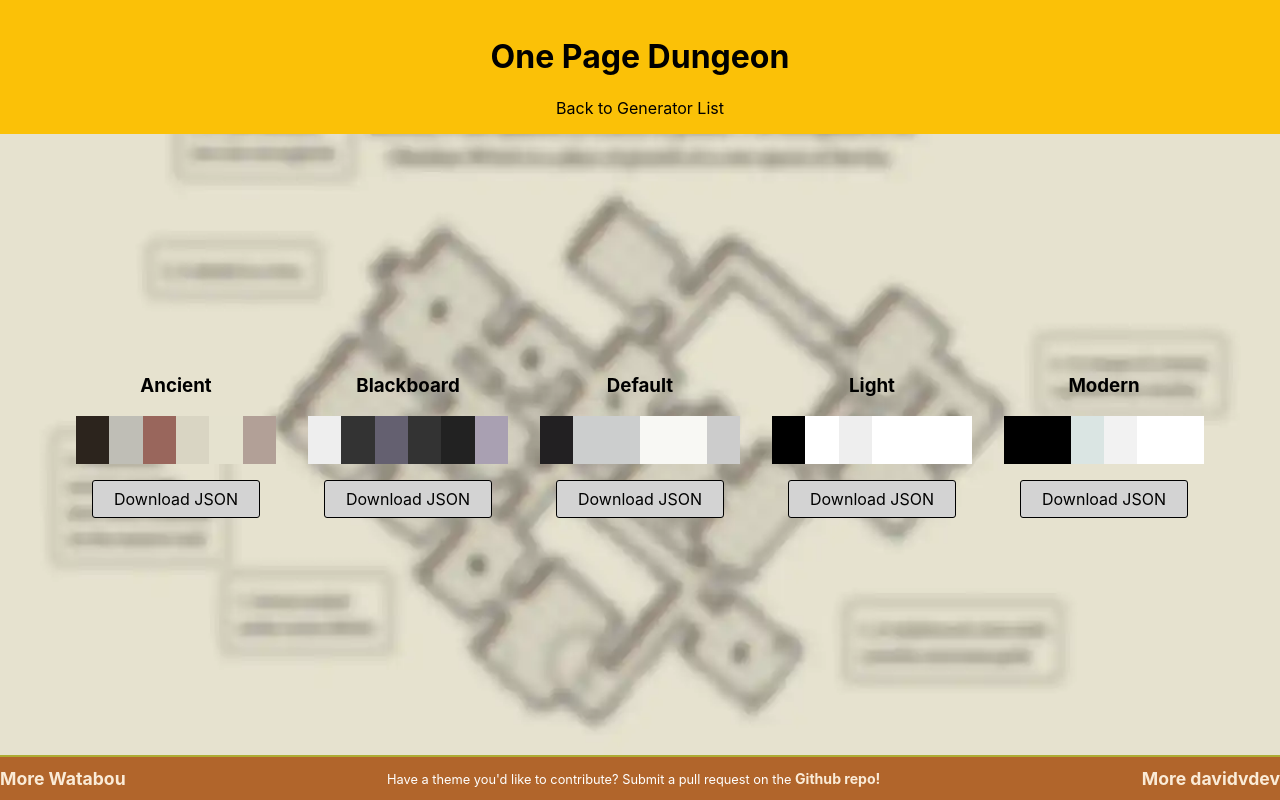
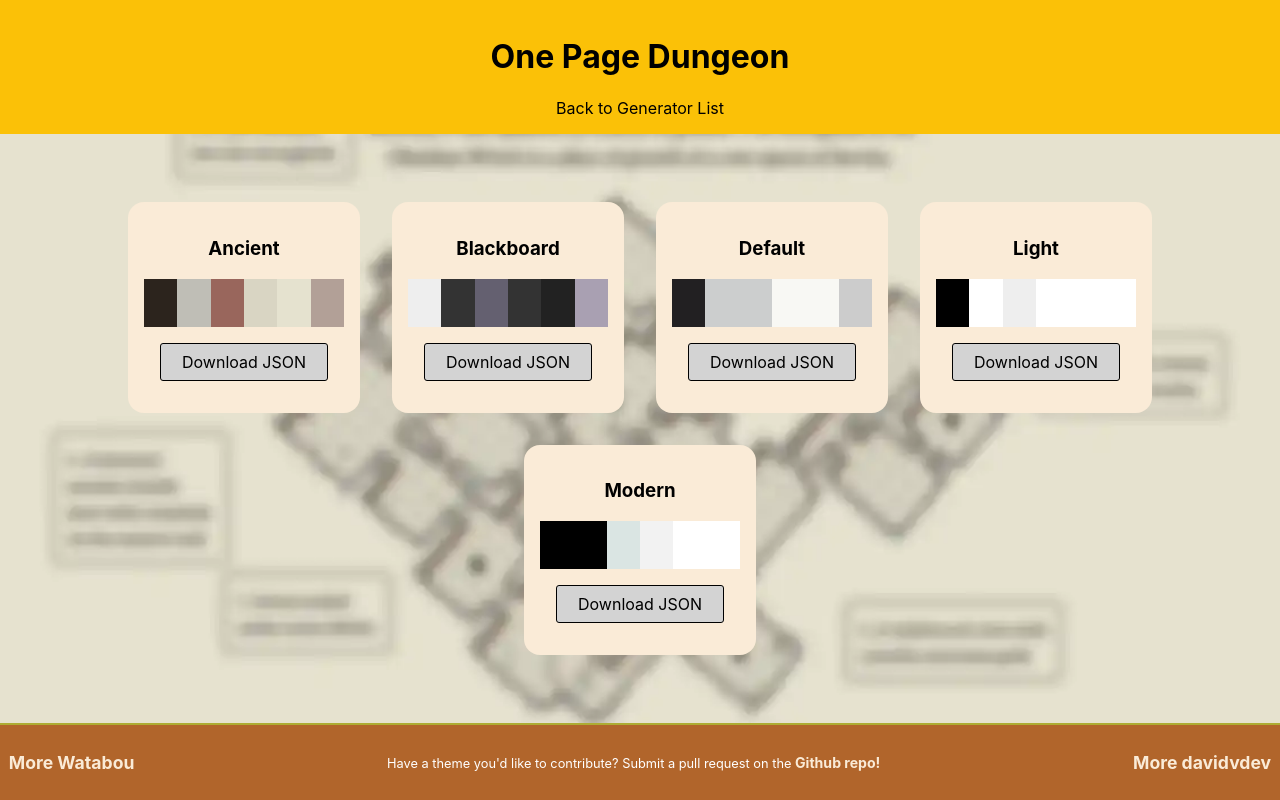
Before and after one commit to davidvdev/watabouthis, a React (Vite) app: page /one-page-dungeon in a window 1280 px wide. Built offline with nearby package versions, Linux system fonts and the light colour scheme.

Commit message:
styling adjustments

```diff
--- a/src/App.css
+++ b/src/App.css
@@ -28,7 +28,7 @@ header, footer {
 
 header {
   background-color: var(--color-2);
-  padding: 1em;
+  padding: 1em 0;
 }
 
 header h1 {
@@ -52,6 +52,7 @@ footer {
   display: flex;
   align-items: center;
   justify-content: space-between;
+  padding: 1em 0;
 }
 
 footer p {
@@ -68,7 +69,11 @@ footer a {
   color: var(--ow);
 }
 
-footer a:hover {
+.bookEnd {
+  padding: 0 0.5em;
+}
+
+footer a:hover, header a:hover {
   color: var(--color-3);
 }
 
@@ -88,6 +93,7 @@ footer a:hover {
   color: inherit;
   font-weight: bold;
   text-decoration: none;
+  font-size: 1.25rem;
 }
 
 .StyleCardTableau {
@@ -99,6 +105,9 @@ footer a:hover {
 .StyleCard {
   margin: 1em;
   width: 200px;
+  background-color: var(--ow);
+  padding: 1em;
+  border-radius: 1em;
 }
 
 .ColorPreviews {
--- a/src/components/Footer.jsx
+++ b/src/components/Footer.jsx
@@ -2,9 +2,9 @@
 const Footer = () => {
     return(
         <footer>
-            <a href="https://watabou.github.io/index.html">More Watabou</a>
+            <a className="bookEnd" href="https://watabou.github.io/index.html">More Watabou</a>
             <p>Have a theme you'd like to contribute? Submit a pull request on the <a href="https://github.com/davidvdev/watabouthis">Github repo!</a></p>
-            <a href="https://www.davidvdev.com">More davidvdev</a>
+            <a className="bookEnd" href="https://www.davidvdev.com">More davidvdev</a>
         </footer>
     )
 }
```
